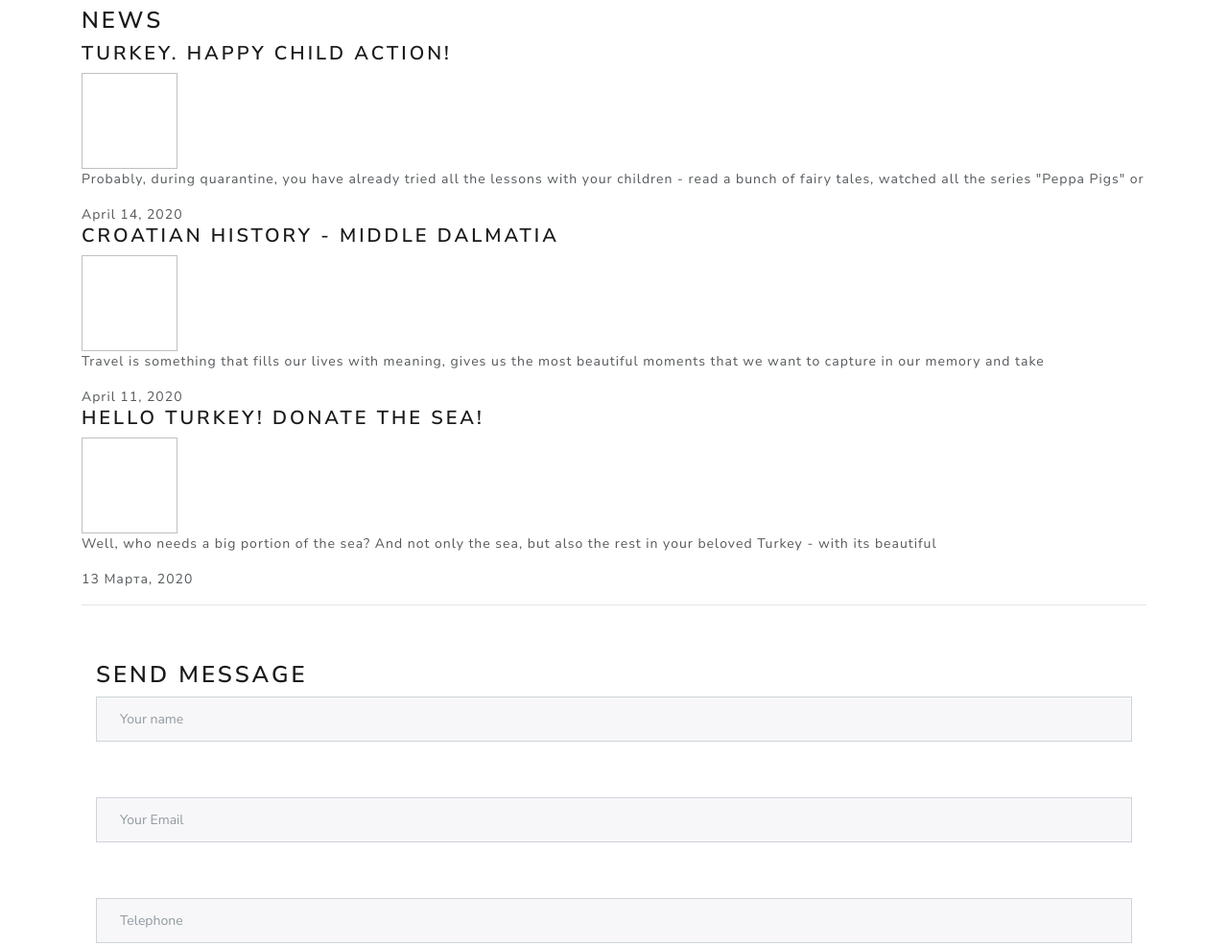
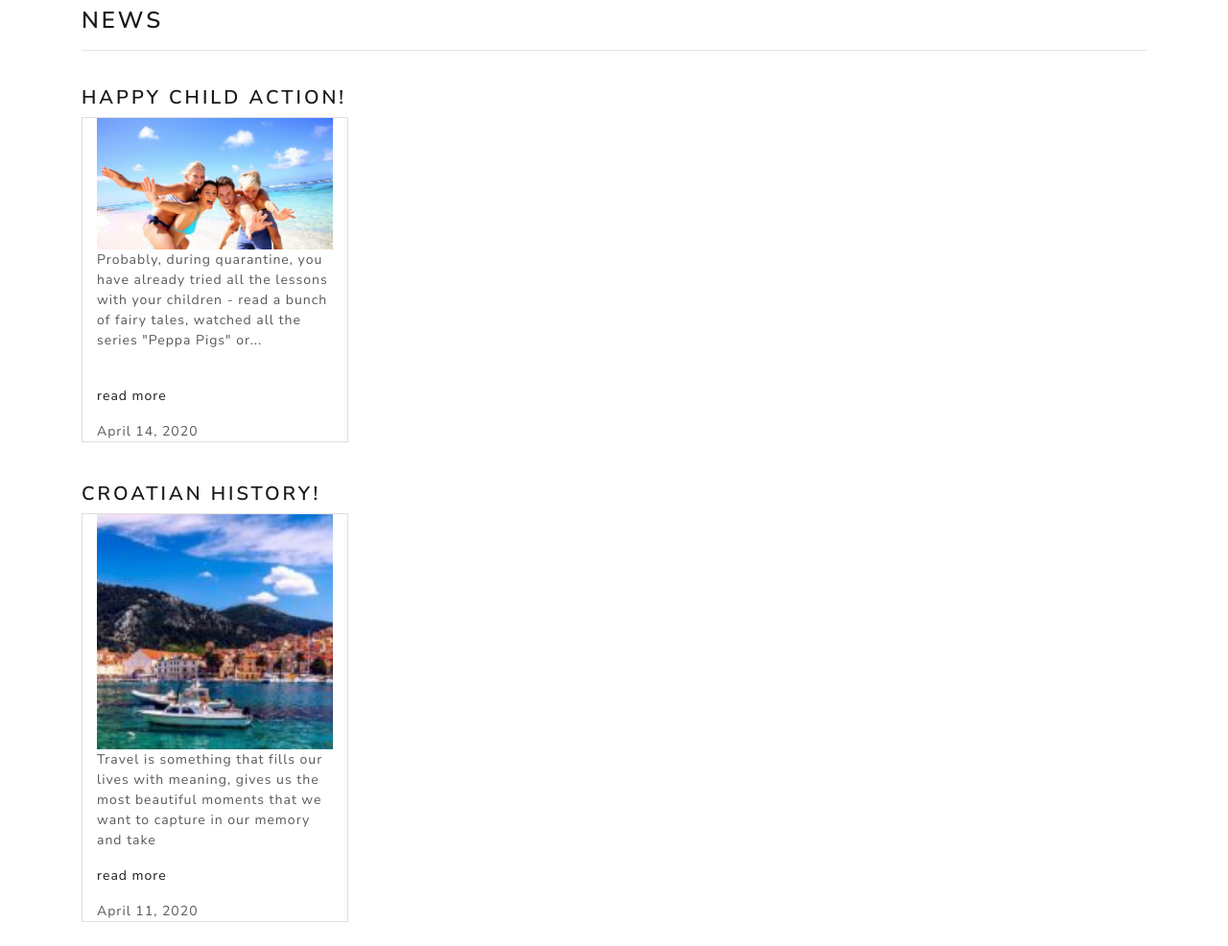
Before and after one commit to Romana8212/top-tour, a plain HTML site: page index.html in a window 1280 px wide. Shown: the part 2120-3106 px from the top of the page at 96% size. Drawn offline with nearby package versions, Linux system fonts and the light colour scheme.

Commit message:
Added text

```diff
--- a/index.html
+++ b/index.html
@@ -69,11 +69,11 @@
       </div>
     </div>
   </div>
-  <a class="carousel-control-prev" href="#carouselExampleCaptions" role="button" data-slide="prev">
+  <a class="carousel-control-prev" href="#carouselImages" role="button" data-slide="prev">
     <span class="carousel-control-prev-icon" aria-hidden="true"></span>
     <span class="sr-only">Previous</span>
   </a>
-  <a class="carousel-control-next" href="#carouselExampleCaptions" role="button" data-slide="next">
+  <a class="carousel-control-next" href="#carouselImages" role="button" data-slide="next">
     <span class="carousel-control-next-icon" aria-hidden="true"></span>
     <span class="sr-only">Next</span>
   </a>
@@ -180,29 +180,33 @@
 
          <div class="blue_news_line_wrap">
 	<!-- cache --><div class="blue_news_line bl_mainnews">
-	<h3><a href="/tax_press/novosti/">News</a></h3>
+	<h3><a href="/tax_press/novosti/">News</a></h3><hr><br>
 	<div class="news_group cf">
 			<div class="post">
-			<h4><a href="/news/turechchina-aktsiya-happy-child/">Turkey. Happy Child Action!</a></h4>
-			<div class="imgcrop"><a href="/news/turechchina-aktsiya-happy-child/"><img width="100" height="100" data-src="/content/uploads/2020/04/Turkey-main-150x150.jpg" class="attachment-100x100 size-100x100 wp-post-image" alt="" /></a></div><p>Probably, during quarantine, you have already tried all the lessons with your children - read a bunch of fairy tales, watched all the series "Peppa Pigs" or </p>
+			<h4><a href="/news/happy-child-action!/"> Happy Child Action!</a></h4>
+            <article class="card col-12 col-5m-6 col-md-4 col-lg-3" >
+                   <img src="img/family.jpg" class="card-img-top" alt="Family">
+			<p>Probably, during quarantine, you have already tried all the lessons with your children - read a bunch of fairy tales, watched all the series "Peppa Pigs" or...</p><br>
+            <p><a href="/news/read-more/"> read more</a></p>
+
 						<time>April 14, 2020</time>
+
 		</div>
+        <br><br>
 			<div class="post">
-			<h4><a href="/news/horvatski-istoriyi-serednya-dalmatsiya/">Croatian History - Middle Dalmatia</a></h4>
-			<div class="imgcrop"><a href="/news/horvatski-istoriyi-serednya-dalmatsiya/"><img width="100" height="100" data-src="/content/uploads/2020/04/Horvatiya-min-150x150.jpg" class="attachment-100x100 size-100x100 wp-post-image" alt="" /></a></div><p>Travel is something that fills our lives with meaning, gives us the most beautiful moments that we want to capture in our memory and take </p>
+			<h4><a href="/news/croatian-history!/">Croatian History!</a></h4>
+            <article class="card col-12 col-5m-6 col-md-4 col-lg-3" >
+                   <img src="img/Horvatiya.jpg" class="card-img-top" alt="Horvatiya">
+			<p>Travel is something that fills our lives with meaning, gives us the most beautiful moments that we want to capture in our memory and take </p>
+            <p><a href="/news/read-more/"> read more</a></p>
 						<time>April 11, 2020</time>
 		</div>
+			<br>
 
-			<div class="post">
-			<h4><a href="/news/hello-turkey-daruyemo-more/">Hello Turkey! Donate the sea!</a></h4>
-			<div class="imgcrop"><a href="/news/hello-turkey-daruyemo-more/"><img width="100" height="100" data-src="/content/uploads/2020/03/Hello_Turkey-150x150.jpg" class="attachment-100x100 size-100x100 wp-post-image" alt="" /></a></div><p>Well, who needs a big portion of the sea? And not only the sea, but also the rest in your beloved Turkey - with its beautiful </p>
-						<time>13 Марта, 2020</time>
-		</div>
-
-			</div>
-</div>
+</main>
 <hr>
 <br><br>
+
 <footer class="container">
 
 
@@ -258,12 +262,12 @@
        <div class="footer-social-networks">
                 <a href="https://www.instagram.com/">
                  <img src="img/icon-instagram.png" alt="Instagram icon">
-                 <a href="#" class="a-social-networks">
+                 <a href="//www.facebook.com/">
                     <img src="img/icon-facebook.png" alt="Facebook icon">
                 </a>
 
                 </a>
-                <a href="#" class="a-social-networks">
+                <a href="https://www.youtube.com/">
                     <img src="img/icon-youtube.png" alt="Youtube icon">
                 </a>
             </div>
```
